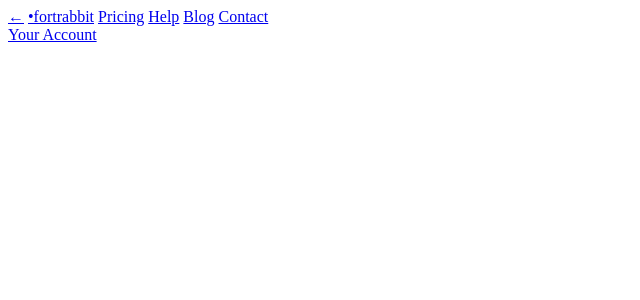
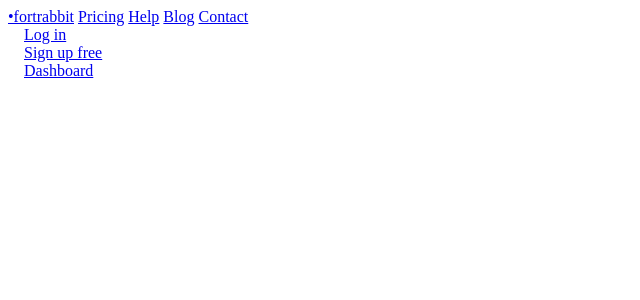
Before and after one commit to fortrabbit/legal, a PHP site: template propertiesnav.twig in a window 1280 px wide. Shown: the top 300 px of the page, without its empty margins (0-640 px from the left). Run offline with PHP 8.4, Linux system fonts and the light colour scheme; the template is opened without the code that fills it: most values are stand-ins (such as "Sample title", 1, 10 or a date in 2020); some libraries are stand-ins or nearby versions.

Commit message:
Squashed 'templates/snippets/shared-snippets/' changes from 06c44c9..fc27135
fc27135 Merge commit '76009c1994b07c40b993b6d07f929e0e253cb9e2' into style-update-x
164bef9 added some company icons
0bf8b93 this and that, new tabs everywhere!
dec225a batch commit sorry, lot's of changes including changed NAV again in template clean up & fixes
34944d6 new navigation model, hopefully the final one.
4b095c0 sorry, i don'T what changed here — empty commit ?
cbca6d5 further cleanup, and powering around, experimenting with steps-nav, page titles SUCK!
e0a9840 asd
fb262d4 changes in propnav, less hacky, less animated, more stable.

git-subtree-dir: templates/snippets/shared-snippets
git-subtree-split: fc271357cd49762ee2249eb88a1ff227a68b5189

```diff
--- a/footer.twig
+++ b/footer.twig
@@ -5,6 +5,10 @@
     </a>
 
     <a href="{{ dashboard_url }}/support" class="action b-4 p-xl type-bold type-xl" data-user="known">
+        Contact us
+    </a>
+
+    <a href="{{ dashboard_url }}/support" class="action b-4 p-xl type-bold type-xxl" data-user="known">
         Contact us
     </a>
 
--- a/propertiesnav.twig
+++ b/propertiesnav.twig
@@ -1,41 +1,45 @@
-<nav class="row main-nav">
+<nav class="row gutter-s">
 
-    {% if layout.trail | length > 0 %}
-    {% include 'elements/breadcrumb' %}
-    {% endif %}
-
-    <div class="row auto gutter-no properties" data-toggle="properties">
-
-        <a class="box p-s type-thin" href="{{ dashboard_url }}" data-switchto="dashnav" data-user="known">←</a>
-
-        <a class="box fortrabbit p-s" id="nav_website" href="{{ www_url }}">•fortrabbit</a>
-        <a class="box p-s" id="nav_pricing" href="{{ www_url }}/pricing">Pricing</a>
-        <a class="box p-s" id="nav_help" href="{{ help_url }}">Help</a>
-        <a class="box p-s" id="nav_blog" href="{{ blog_url }}">Blog</a>
-        <a class="box p-s" id="nav_contact" href="{{ www_url }}/contact#nav_contact">Contact</a>
+    {# Dashboard and you are logged in: #}
+    {% if user.user %}
+    {% include 'elements/breadcrumb.twig' %}
+    <div class="flex-right auto row wrap gutter-no" data-user="known">
+        <a id="nav_support" href="/support" class="box type-s p-xs">
+            Support
+        </a>
+        <a class="box type-s p-xs row keep" id="nav_account" href="/account">
+            <div class="m-right-xs">Your Account</div>
+            <div class="media media-xs media-face auto" data-gravatar></div>
+        </a>
     </div>
 
-
-    {# user unkown #}
-    <div class="flex-right row auto gutter-xs" data-user="unknown" style="display:none">
-        <div>
+    {# not logged in (outerspace): #}
+    {% else %}
+    <div class="row auto gutter-no properties wrap" data-navtoggle>
+        <a class="box fortrabbit" id="nav_website" href="{{ www_url }}">•fortrabbit</a>
+        <a class="box" id="nav_pricing" href="{{ www_url }}/pricing">Pricing</a>
+        <a class="box" id="nav_help" href="{{ help_url }}">Help</a>
+        <a class="box" id="nav_blog" href="{{ blog_url }}">Blog</a>
+        <a class="box" id="nav_contact" href="{{ www_url }}/contact#nav_contact">Contact</a>
+    </div>
+    <div class="flex-right row auto gutter-xs" style="padding-left:1rem">
+        {# user unknown #}
+        <div data-user="unknown">
             <a class="action b-2 keep p-s" id="nav_login" href="{{ dashboard_url }}">Log in</a>
         </div>
-        <div>
+        <div data-user="unknown">
             <a class="action type-bold fwdcta keep p-s" id="nav_signup" href="{{ dashboard_url }}/signup?top">Sign up free</a>
         </div>
+        {# user likely known #}
+        <div data-user="known">
+            <a class="box p-s row keep" id="nav_dashboard" href="{{ dashboard_url }}">
+                <div class="m-right-xs">Dashboard</div>
+                <div class="media media-xs media-face auto" data-gravatar></div>
+            </a>
+        </div>
     </div>
-
-    {# user known #}
-    <div class="flex-right row gutter-no auto wrap" data-user="known">
-        <a class="box p-s row" id="nav_account" class="row keep" href="{{ dashboard_url }}/account">
-            <div class="hidemobile m-right-m">Your Account</div>
-            <div class="media media-s media-face auto" data-gravatar></div>
-        </a>
-    </div>
+    {% endif %}
 </nav>
-
-
 
 <script>
     $(function(){
--- a/shared-head.twig
+++ b/shared-head.twig
@@ -2,7 +2,7 @@
 <meta http-equiv="X-UA-Compatible" content="IE=edge">
 <meta name="viewport" content="initial-scale=1.0">
 <script src="//ajax.googleapis.com/ajax/libs/jquery/2.1.4/jquery.min.js"></script>
-<link href="//fonts.googleapis.com/css?family=Raleway:500,700,300" rel="stylesheet" type="text/css">
+<link href="//fonts.googleapis.com/css?family=Raleway:700,500,300" rel="stylesheet" type="text/css">
 <link rel="icon" type="image/png" href="{{ assetsremote }}/img/favicon-16x16.png" sizes="16x16">
 <link rel="icon" type="image/png" href="{{ assetsremote }}/img/favicon-32x32.png" sizes="32x32">
 <link rel="icon" type="image/png" href="{{ assetsremote }}/img/favicon-96x96.png" sizes="96x96">
```
